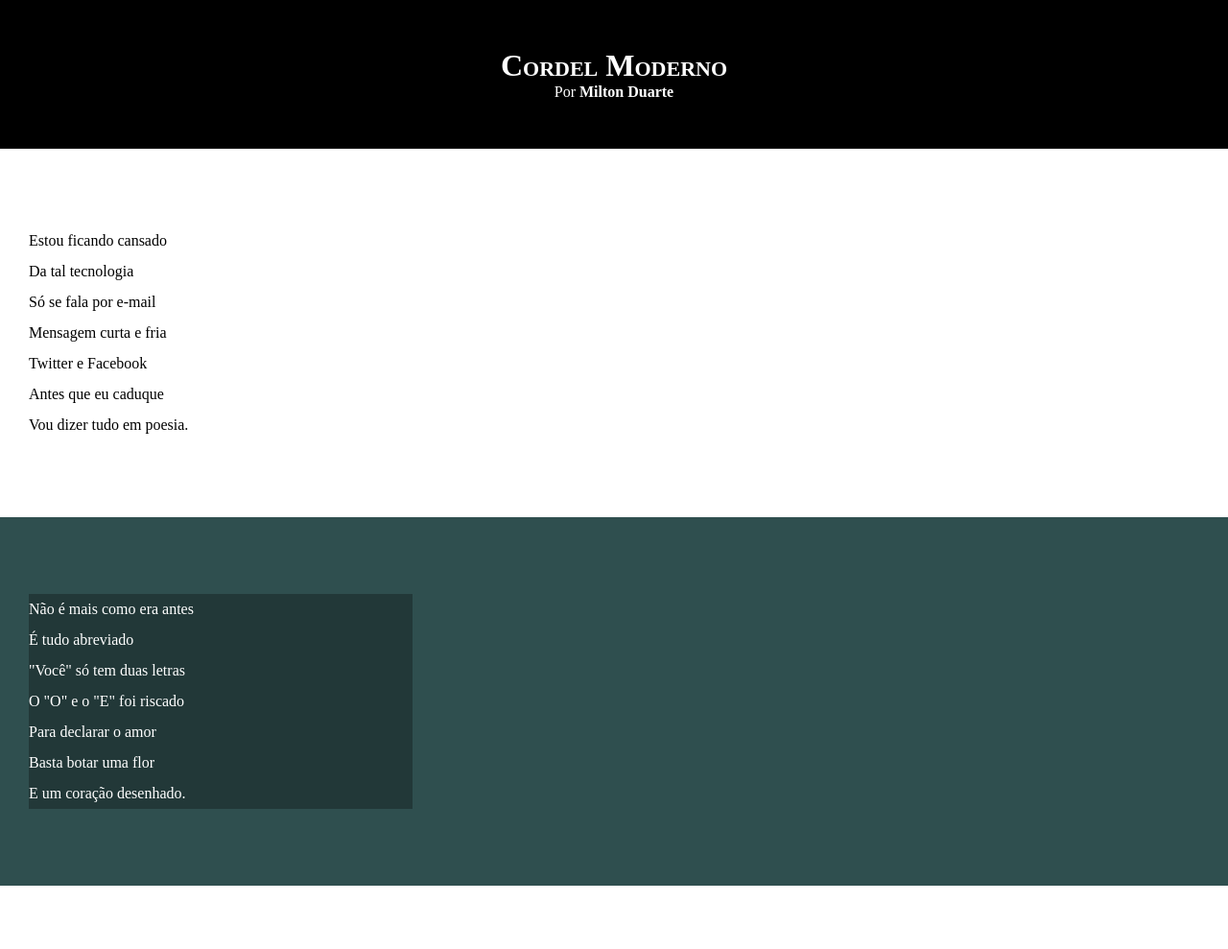
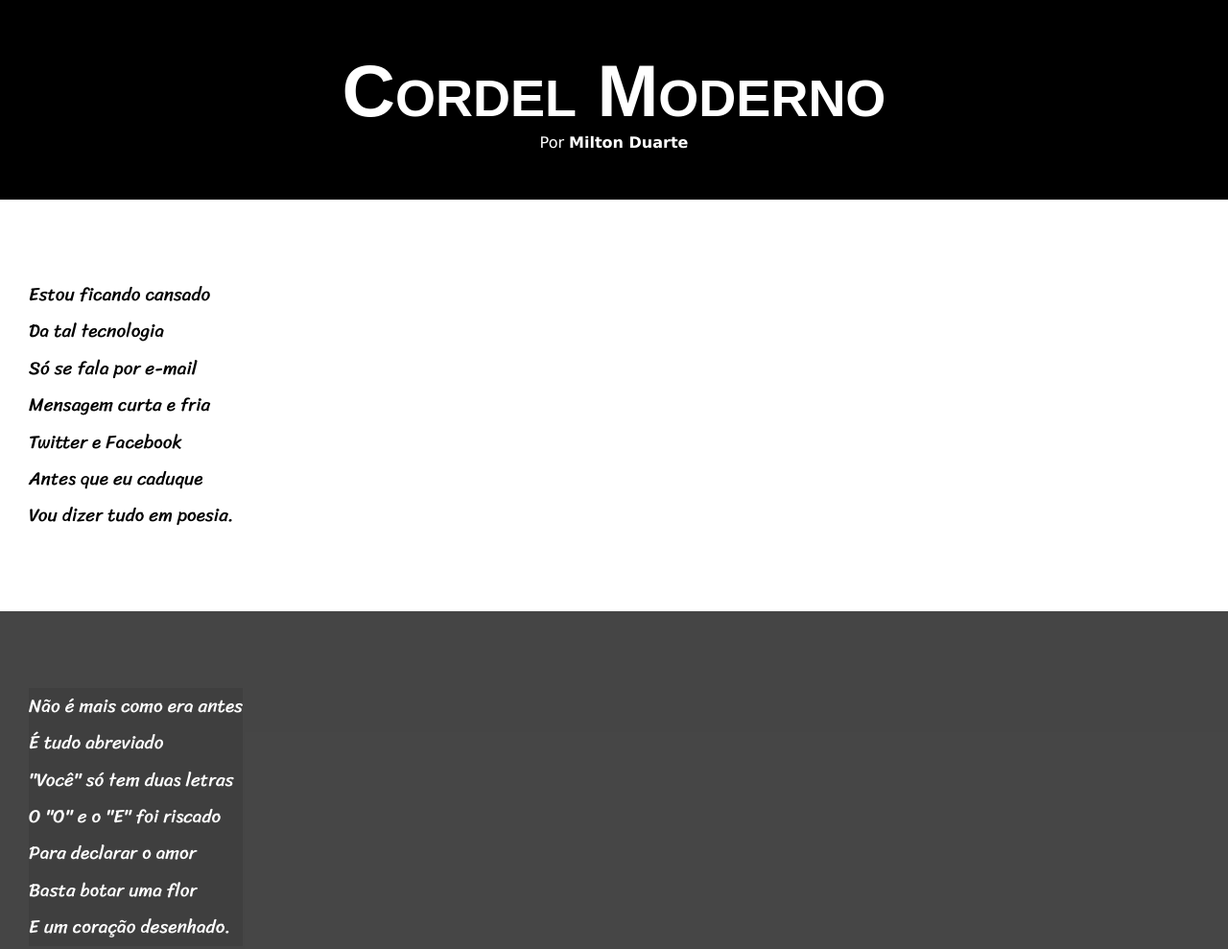
Before and after one commit to BrandonOficial/desafio12, a plain HTML site: page index.html in a window 1280 px wide. Shown: the top 989 px of the page at 96% size. Drawn offline with Linux system fonts and the light colour scheme.

Commit message:
atualizado

```diff
--- a/estilo/style.css
+++ b/estilo/style.css
@@ -1,18 +1,28 @@
 @charset "UTF--8";
 
+@import url('https://fonts.googleapis.com/css2? family= Sriracha & display=swap');
+
+:root {
+    --font1: Verdana, Geneva, Tahoma, Sans-serif;
+    --font3: 'Sriracha', cursive;
+}
 * {
     margin: 0px;
     padding: 0px;
+    font-size: 1em;
 }
 html, body {
     min-height: 100vh;
 background-color: darkgray;
+font-family: var(--font1);
 }
 section {
     padding-top: 10vh;
     padding-bottom: 10vh;
     line-height: 2em;
     padding-left: 30px;
+    font-family: var(--font3);
+    font-size: 1.5vw;
 }
 section.normal {
     background-color: white;
@@ -20,12 +30,12 @@ section.normal {
 
 }
 section.imagem {
-    background-color: darkslategray;
+    background-color: rgba(0, 0, 0, 0.589);
     color: white;
 }
 section.imagem > p {
-    width: 400px;
-    background-color: rgba(0, 0, 0, 0.288);
+    display: inline-block;
+    background-color: rgba(0, 0, 0, 0.082);
 }
 header {
     background-color: black;
@@ -35,6 +45,8 @@ header {
 header > h1 {
     padding-top: 50px;
     font-variant: small-caps;
+    font-family: Arial, Helvetica, sans-serif;
+    font-size: 6vw;
 }
 header > p {
     padding-bottom: 50px;
```
Also changed, not shown: OFL.txt (added), Sriracha-Regular.ttf (added).
